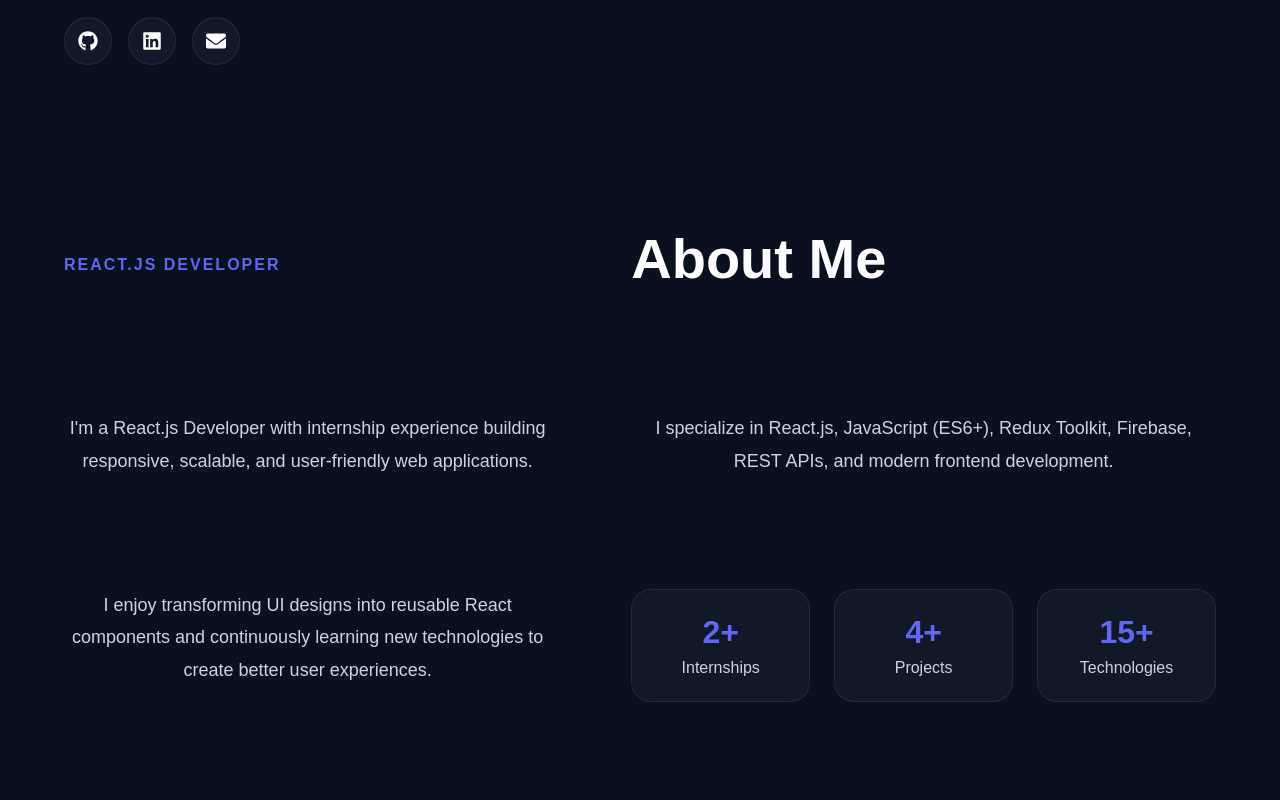
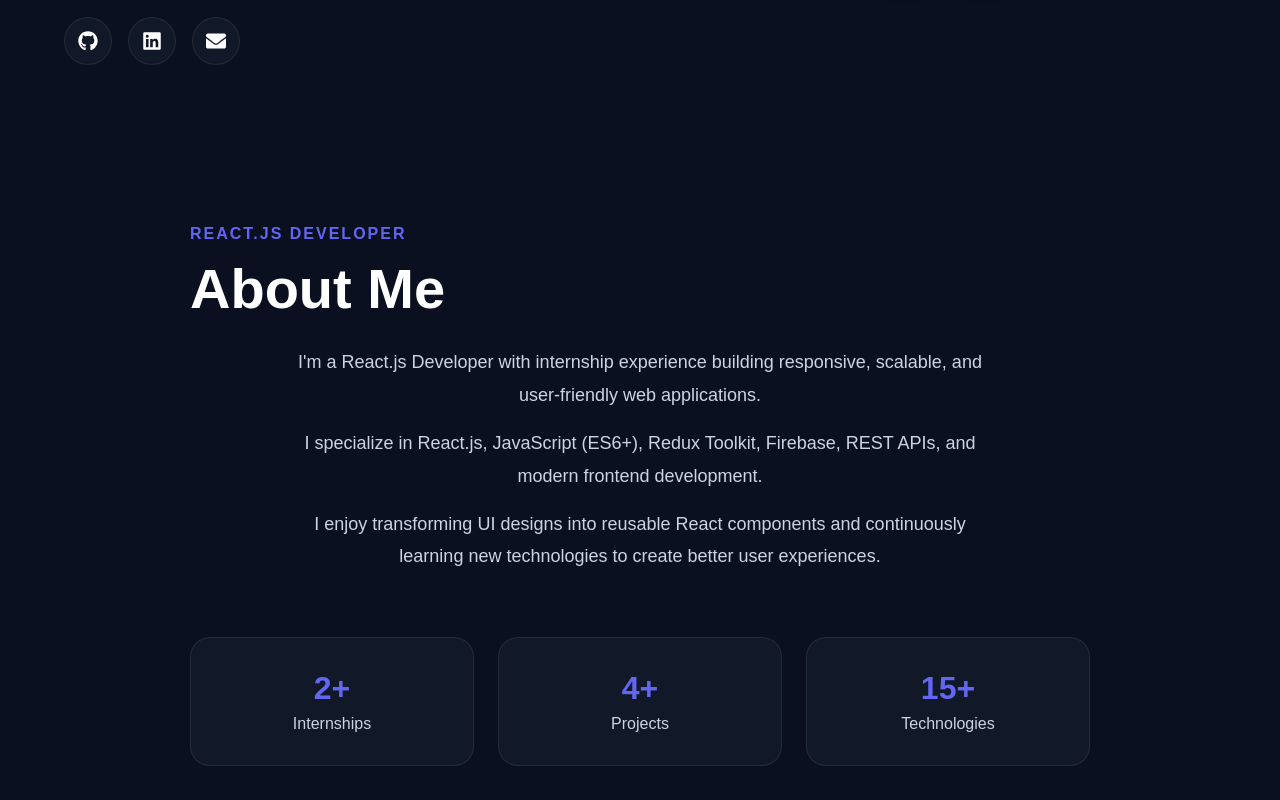
Before and after one commit to Ganeshprajapat1/portfolio, a React app: page / in a window 1280 px wide. Shown: the part 680-1480 px from the top of the page. Built offline with nearby package versions, Linux system fonts and the light colour scheme; the HTML template or start-up script is replaced by a standard one.

Commit message:
Refactor About section and improve layout

```diff
--- a/src/components/About/About.css
+++ b/src/components/About/About.css
@@ -1,31 +1,15 @@
 /* About Section */
 
 .about {
-  padding: var(--space-4xl) 0;
+  background: var(--background-color);
 }
 
 .about__container {
-  display: grid;
-  grid-template-columns: 1fr 1.2fr;
-  align-items: center;
-  gap: 5rem;
+  max-width: 900px;
+  margin: 0 auto;
 }
 
-/* Left & Right */
-
-.about__left {
-  display: flex;
-  justify-content: center;
-  align-items: center;
-}
-
-.about__right {
-  display: flex;
-  flex-direction: column;
-  gap: 1.5rem;
-}
-
-/* Section Title */
+/* Section Heading */
 
 .section__subtitle {
   color: var(--primary-color);
@@ -41,21 +25,22 @@
   color: var(--text-primary);
 }
 
-
 /* Stats */
 
 .about__stats {
   display: flex;
-  gap: 1.5rem;
-  margin-top: 2rem;
+  justify-content: center;
+  gap: var(--space-lg);
   flex-wrap: wrap;
+
+  margin-top: var(--space-3xl);
 }
 
 .about__stat-card {
   flex: 1;
-  min-width: 140px;
+  min-width: 160px;
 
-  padding: 1.5rem;
+  padding: var(--space-xl);
 
   background: var(--surface-color);
 
@@ -69,66 +54,30 @@
 
 .about__stat-card:hover {
   transform: translateY(-6px);
+  border-color: var(--primary-color);
+  box-shadow: var(--shadow-md);
 }
 
 .about__stat-number {
-  font-size: 2rem;
+  font-size: var(--fs-3xl);
+  font-weight: var(--fw-bold);
+
   color: var(--primary-color);
-  font-weight: var(--fw-bold);
 }
 
 .about__stat-label {
-  margin-top: .5rem;
+  margin-top: var(--space-xs);
+
   color: var(--text-secondary);
-}
 
-/* Image  */
-
-.about__image-wrapper {
-  position: relative;
-
-  width: 420px;
-  height: 420px;
-}
-
-.about__image {
-  width: 100%;
-  height: 100%;
-
-  overflow: hidden;
-
-  border-radius: var(--radius-xl);
-
-  border: 1px solid var(--border-color);
-}
-
-.about__image img {
-  width: 100%;
-  height: 100%;
-
-  object-fit: cover;
+  font-size: var(--fs-base);
 }
 
 /* Responsive */
 
 @media (max-width: 992px) {
   .about__container {
-    grid-template-columns: 1fr;
     text-align: center;
-  }
-
-  .about__left {
-    order: 1;
-  }
-
-  .about__right {
-    order: 2;
-    align-items: center;
-  }
-
-  .about__image-wrapper {
-    width: 320px;
-    height: 320px;
   }
 
   .about__stats {
@@ -137,18 +86,8 @@
 }
 
 @media (max-width: 576px) {
-  .about {
-    padding: 4rem 0;
-  }
-
-  .about__image-wrapper {
-    width: 260px;
-    height: 260px;
-  }
-
   .about__stats {
     flex-direction: column;
-    width: 100%;
   }
 
   .about__stat-card {
--- a/src/components/About/About.jsx
+++ b/src/components/About/About.jsx
@@ -1,15 +1,17 @@
 import "./About.css";
 
 import AboutContent from "./AboutContent";
-import AboutImage from "./AboutImage";
 import AboutStats from "./AboutStats";
 
 const About = () => {
   return (
-    <section id="about" className="about">
+    <section id="about" className="about section">
       <div className="container about__container">
-          <AboutContent />
-          <AboutStats />
+
+        <AboutContent />
+
+        <AboutStats />
+
       </div>
     </section>
   );
```
